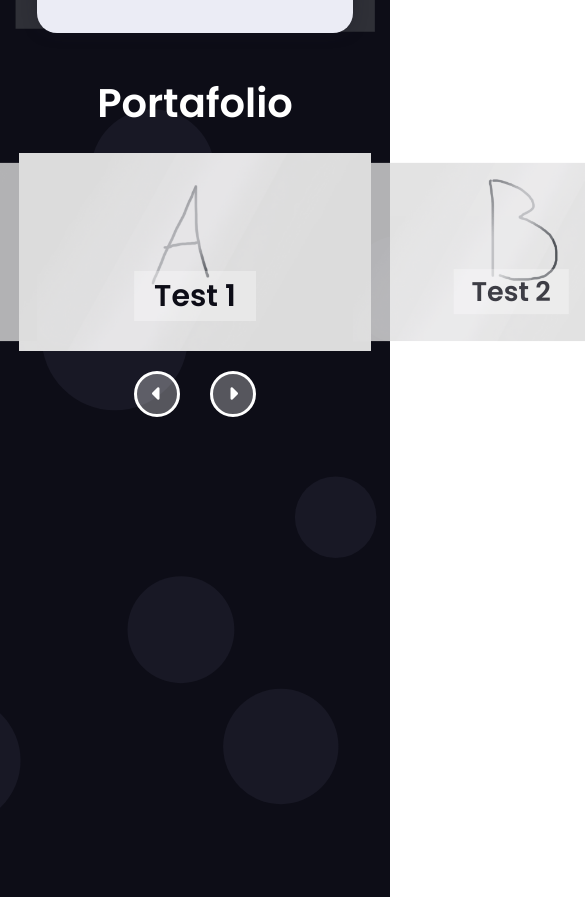
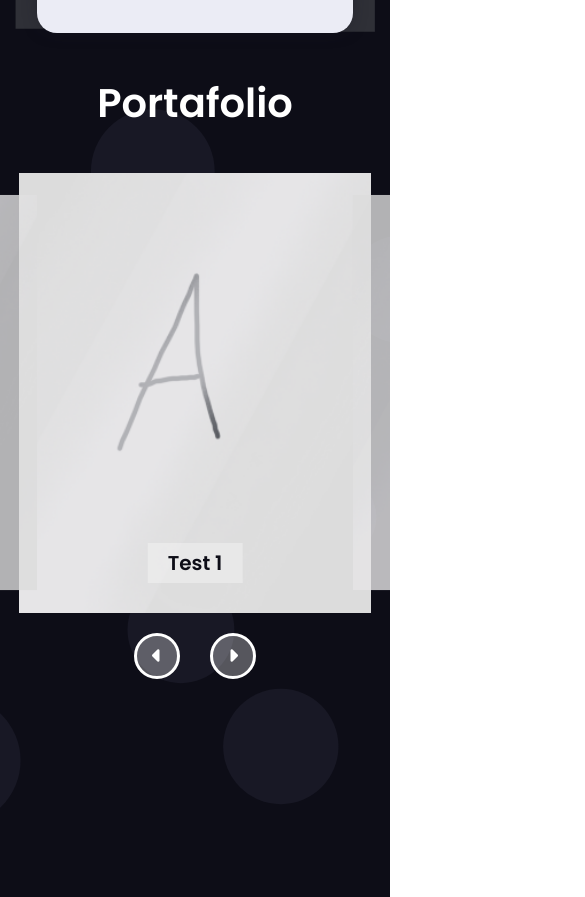
Before and after one commit to Sleepy-gogo/amay-portfolio, a plain HTML site: page index.html in a window 390 px wide. Shown: the part 6897-7794 px from the top of the page, 585 px wide, since content can reach past the window. Drawn offline with Linux system fonts and the light colour scheme.

Commit message:
Added responsiveness to the carousel

```diff
--- a/css/styles.css
+++ b/css/styles.css
@@ -762,11 +762,13 @@ img {
 	background-repeat: no-repeat;
 	padding-inline: 1rem;
 	padding-block: 2rem;
+	overflow-x: hidden;
 }
 
 .portafolio__titulo {
 	text-align: center;
 	color: white;
+	margin-bottom: 5rem;
 }
 
 .carrousel {
@@ -783,8 +785,38 @@ img {
 	position: absolute;
 	aspect-ratio: 16/9;
 	height: 100%;
-	transition: .2s ease-in-out;
+	transition: .4s ease-in-out;
 	transition-property: translate, scale, opacity;
+}
+
+@media (max-width: 768px) {
+    .proyectos {
+    	aspect-ratio: 4/3;
+    }
+
+    .proyecto {
+    	aspect-ratio: 4/3;
+    }
+}
+
+@media (max-width: 650px) {
+    .proyectos {
+    	aspect-ratio: 1;
+    }
+
+    .proyecto {
+    	aspect-ratio: 1;
+    }
+}
+
+@media (max-width: 550px) {
+    .proyectos {
+    	aspect-ratio: 2/2.5;
+    }
+
+    .proyecto {
+    	aspect-ratio: 2/2.5;
+    }
 }
 
 .proyecto[data-state="before"] {
@@ -807,6 +839,12 @@ img {
 	translate: -50% 0;
 	background-color: var(--light-transparent);
 	padding: 1rem 2rem;
+}
+
+@media (max-width: 650px) {
+    .proyecto__titulo {
+    	font-size: 2rem;
+    }
 }
 
 .proyecto__imagen {
```
